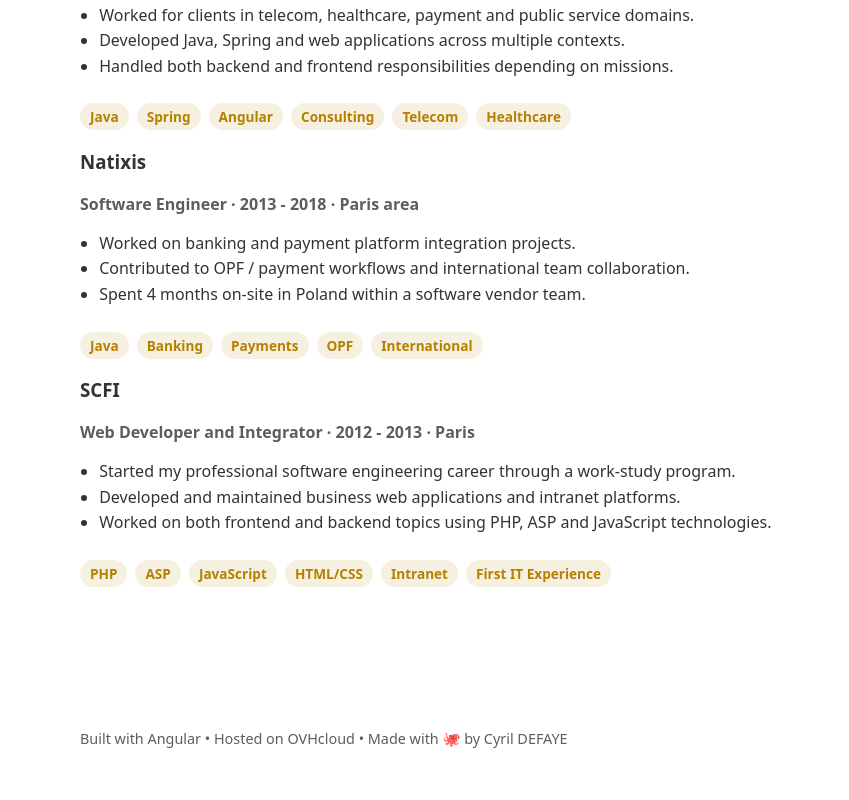
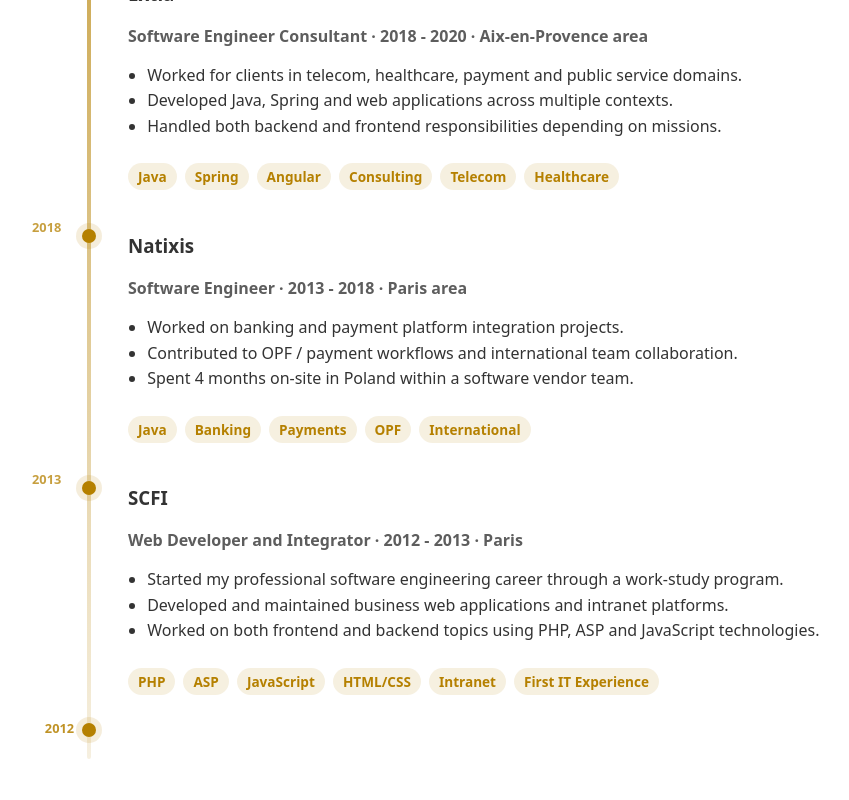
Before and after one commit to chinjto/cyril-defaye-fr, an Angular app: page /works in a window 1280 px wide. Shown: the part 860-1660 px from the top of the page, without its empty margins (40-889 px from the left). Built offline with nearby package versions, Linux system fonts and the light colour scheme.

Commit message:
feat(works): Display work history as timeline
- add classes timeline, timeline-year and timeline-start

```diff
--- a/src/app/pages/works/works.html
+++ b/src/app/pages/works/works.html
@@ -10,8 +10,9 @@
 <section class="section">
   <h2>Professional experience</h2>
 
-  <div class="cards">
-    <article class="card">
+  <div class="timeline">
+    <article class="card timeline-item">
+      <span class="timeline-year">2025</span>
       <h3>ADSN</h3>
       <p class="meta">Lead Software Engineer · 2022 - 2025 · Aix-en-Provence area</p>
 
@@ -31,7 +32,8 @@
       </div>
     </article>
 
-    <article class="card">
+    <article class="card timeline-item">
+      <span class="timeline-year">2022</span>
       <h3>Monext</h3>
       <p class="meta">Confirmed Software Engineer · 2021 - 2022 · Aix-en-Provence</p>
 
@@ -50,7 +52,8 @@
       </div>
     </article>
 
-    <article class="card">
+    <article class="card timeline-item">
+      <span class="timeline-year">2021</span>
       <h3>Extia</h3>
       <p class="meta">Software Engineer Consultant · 2018 - 2020 · Aix-en-Provence area</p>
       <ul>
@@ -69,7 +72,8 @@
       </div>
     </article>
 
-    <article class="card">
+    <article class="card timeline-item">
+      <span class="timeline-year">2018</span>
       <h3>Natixis</h3>
       <p class="meta">Software Engineer · 2013 - 2018 · Paris area</p>
       <ul>
@@ -87,7 +91,8 @@
       </div>
     </article>
 
-    <article class="card">
+    <article class="card timeline-item">
+      <span class="timeline-year">2013</span>
       <h3>SCFI</h3>
       <p class="meta">
         Web Developer and Integrator · 2012 - 2013 · Paris
@@ -108,5 +113,9 @@
         <span>First IT Experience</span>
       </div>
     </article>
+
+    <article class="timeline-start">
+      <span class="timeline-year">2012</span>
+    </article>
   </div>
 </section>
--- a/src/app/pages/works/works.scss
+++ b/src/app/pages/works/works.scss
@@ -32,3 +32,86 @@
   font-size: 0.85rem;
   font-weight: 700;
 }
+
+.timeline {
+   position: relative;
+   display: flex;
+   flex-direction: column;
+   gap: 1.5rem;
+   margin-top: 2rem;
+   padding-left: 2rem;
+ }
+
+.timeline::before {
+  content: "";
+  position: absolute;
+  top: 1rem;
+  bottom: 1rem;
+  left: 0.45rem;
+  width: 4px;
+  border-radius: 999px;
+  background: linear-gradient(
+    to bottom,
+    var(--accent),
+    rgba(181, 128, 0, 0.12)
+  );
+}
+
+.timeline-item {
+  position: relative;
+  padding-left: 1rem;
+}
+
+.timeline-item::before {
+  content: "";
+  position: absolute;
+  top: 0.9rem;
+  left: -1.90rem;
+  width: 14px;
+  height: 14px;
+  border-radius: 50%;
+  background: var(--accent);
+  box-shadow: 0 0 0 6px rgba(181, 128, 0, 0.14);
+}
+
+.timeline-year {
+  position: absolute;
+  left: -5rem;
+  top: 0.2rem;
+
+  opacity: .75;
+  font-size: .8rem;
+  font-weight: 600;
+  color: var(--accent);
+}
+
+.timeline-start {
+   position: relative;
+   height: 3.5rem;
+ }
+
+.timeline-start::before {
+  content: "";
+  position: absolute;
+  left: -1.90rem;
+  top: 0.25rem;
+
+  width: 14px;
+  height: 14px;
+  border-radius: 50%;
+
+  background: var(--accent);
+  box-shadow: 0 0 0 6px rgba(181, 128, 0, 0.14);
+}
+
+.timeline-start .timeline-year {
+  position: absolute;
+  left: -4.2rem;
+  top: 0;
+
+  font-size: 0.8rem;
+  font-weight: 600;
+  color: var(--accent);
+
+  opacity: 0.85;
+}
```
